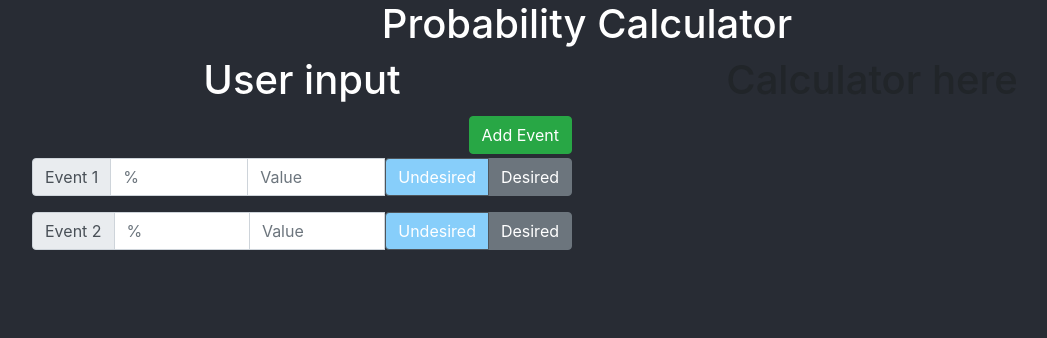
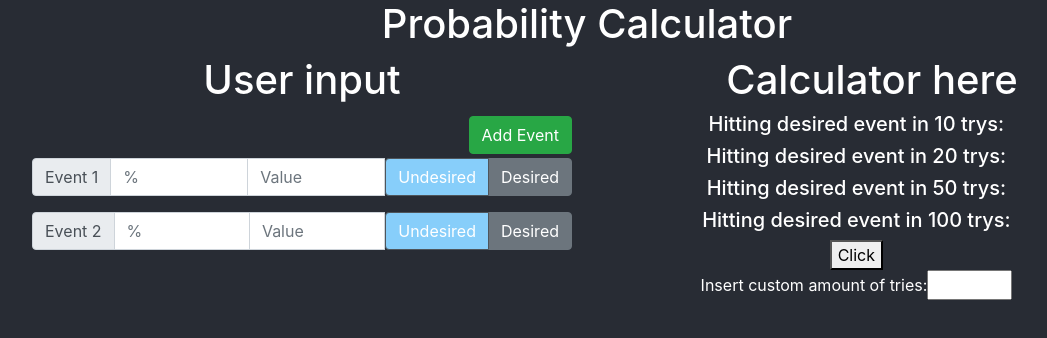
Before and after one commit to stefenh025/React-Proj-2, a React (Create React App) app: page / in a window 1280 px wide. Shown: the top 338 px of the page, without its empty margins (53-1100 px from the left). Built offline with nearby package versions, Linux system fonts and the light colour scheme.

Commit message:
Working Probability Calculation, user input in progress

```diff
--- a/src/calculator.js
+++ b/src/calculator.js
@@ -19,6 +19,8 @@ export default class Calculator extends React.Component{
   handleSubmit(e){
 
   }
+  //Creates an Empty Object to be pushed into our array of objects
+  //Update state to let child component know to display the additional field that corresponds to object made
   handleAddClick(){
     this.setState({
       numOfEvents: this.state.numOfEvents + 1,
@@ -32,13 +34,14 @@ export default class Calculator extends React.Component{
     data.events.push(emptyEvent);
     console.log(data.events);
   }
-  //Called in child input.js to update state here
+  //On a text field's onBlur, update the appropriate object's prob
   updateProb(e, index){
     console.log(index);
     data.events[index] = {
       position: index,
       eventProb: e.target.value,
       eventValue: data.events[index].eventValue,
+      eventUndesired: true,
     }
     console.log(data.events[index]);
   }
@@ -75,7 +78,7 @@ export default class Calculator extends React.Component{
           />
           </div>
           <div className="col">
-          <Results />
+          <Results data={data.events}/>
           </div>
         </div>
       </div>
--- /dev/null
+++ b/src/probability.js
@@ -0,0 +1,46 @@
+import React from 'react'
+
+export default class Probability extends React.Component{
+  constructor(props){
+    super(props)
+    this.state ={
+      chanceTen: "",
+      chanceTwenty: "",
+      chanceFifty: "",
+      chanceHundred: "",
+    }
+    this.calculateProbabilities = this.calculateProbabilities.bind(this);
+  }
+  calculateProbabilities(){
+    let totalDesiredProb = 0;
+    let desiredEvents = this.props.data.filter(event => !(event.eventUndesired));
+    desiredEvents.forEach(event =>{
+      totalDesiredProb = totalDesiredProb + Number(event.eventProb);
+    });
+    console.log(totalDesiredProb);
+    let probUndesired = (1-(totalDesiredProb/100));
+    this.setState({
+      chanceTen: ((1-(Math.pow(probUndesired,10)))*100).toFixed(2),
+      chanceTwenty: ((1-(Math.pow(probUndesired,20)))*100).toFixed(2),
+      chanceFifty: ((1-(Math.pow(probUndesired,50)))*100).toFixed(2),
+      chanceHundred: ((1-(Math.pow(probUndesired,400)))*100).toFixed(2),
+    });
+    //(Math.pow(totalDesiredProb/100, 10)
+
+
+  }
+  render(){
+    return(
+      <div className="float-left">
+        <h5>Hitting desired event in 10 trys: {this.state.chanceTen}</h5>
+        <h5>Hitting desired event in 20 trys: {this.state.chanceTwenty}</h5>
+        <h5>Hitting desired event in 50 trys: {this.state.chanceFifty}</h5>
+        <h5>Hitting desired event in 100 trys: {this.state.chanceHundred}</h5>
+        <button type="button" onClick={this.calculateProbabilities}>Click</button>
+        <br></br>
+        <label>Insert custom amount of tries: </label>
+        <input type="number" className="col-2"></input>
+      </div>
+    )
+  }
+}
--- a/src/results.js
+++ b/src/results.js
@@ -1,9 +1,13 @@
 import React from 'react';
+import Probability from './probability.js';
 
 export default class Results extends React.Component{
   render(){
     return(
-      <h1>Calculator here</h1>
+      <div style={{color:"white"}}>
+        <h1>Calculator here</h1>
+        <Probability data={this.props.data}/>
+      </div>
     )
   }
 }
```
Also changed, not shown: src/input.js (+0 -9 lines).
